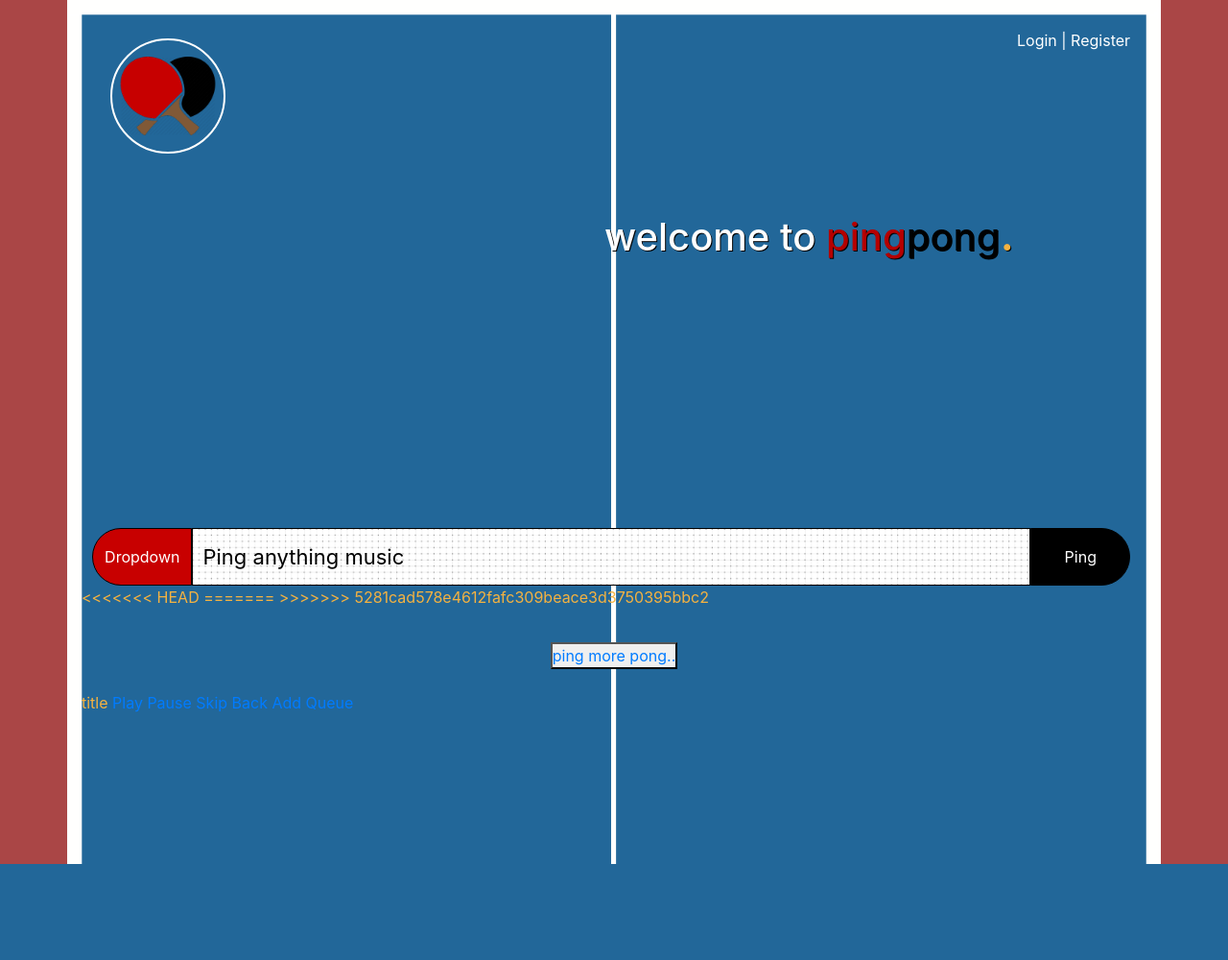
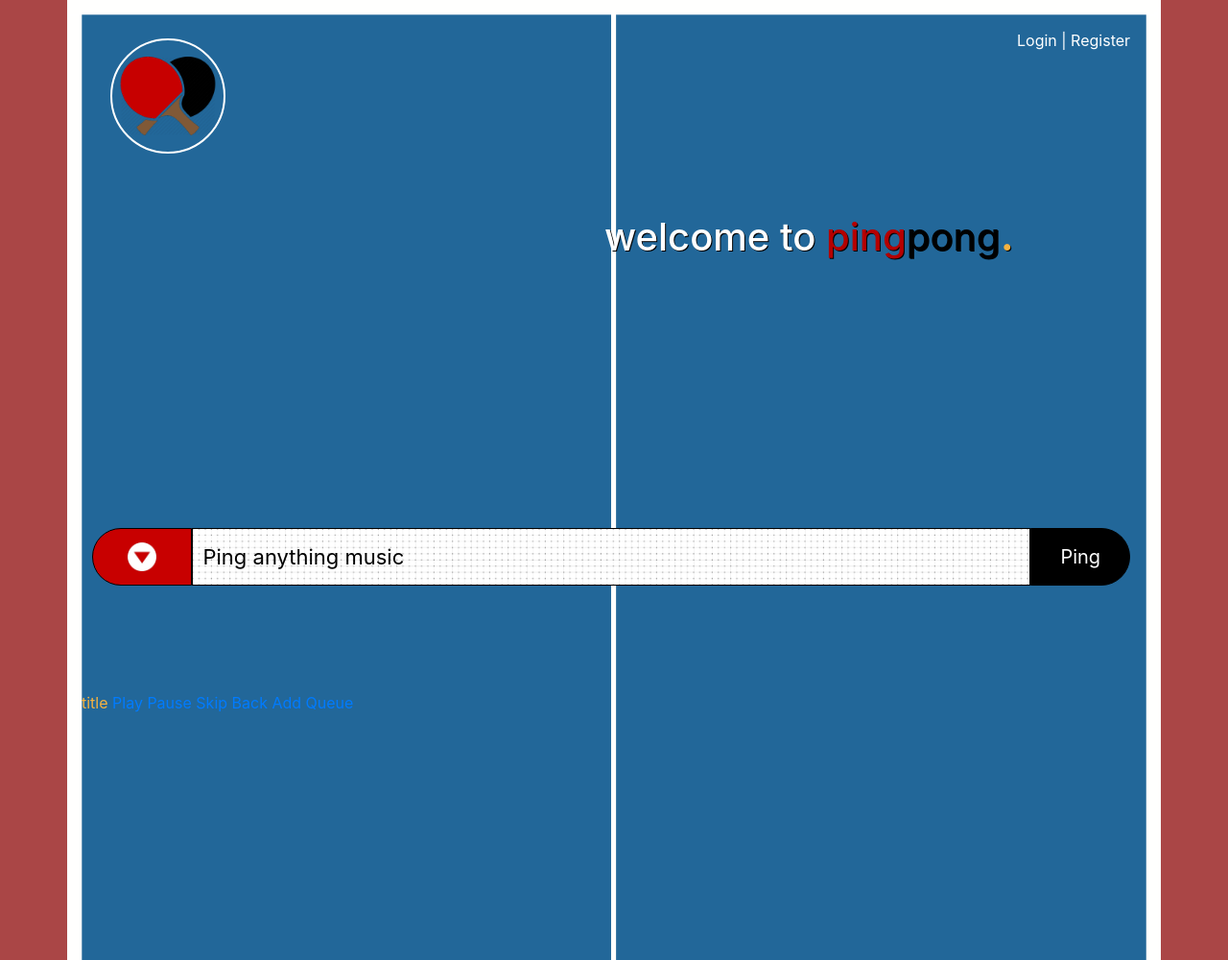
Before and after one commit to soodorama/mhub, a Django app: page / in a window 1280 px wide. Shown: the whole page at 96% size. Before the commit the page ends 900 px from the top, so only its background shows below. Run offline with Django 3.2, Linux system fonts and the light colour scheme; some libraries are stand-ins or nearby versions.

Commit message:
merged stuff, added dropdown icon

```diff
--- a/apps/mhub/static/mhub/css/style.css
+++ b/apps/mhub/static/mhub/css/style.css
@@ -14,7 +14,7 @@ body {
 }
 
 div.container {
-    min-height: 900px;
+    min-height: 1000px;
     background: url('/static/mhub/img/table_background_middle.png') no-repeat;
     background-size: cover;
     padding-top: 0.1px;
@@ -125,6 +125,11 @@ div.container {
                 color: white;
             }
 
+                div.container div.searchbar div.dropdown button.dropdown_button img {
+                    width:30px;
+                    height:30px;
+                }
+
                 div.container div.searchbar div.dropdown div.dropdown_content a:hover {
                     background-color: #ddd;
                 }
@@ -144,7 +149,8 @@ div.container {
         div.container div.searchbar input.gobutton {
             width: 9.5%;
             height:60px;
-            font-size: 16px;
+            font-size: 20px;
+            /* font-weight:bold; */
             border:1px solid black;
             border-radius: 0 30px 30px 0;
             cursor: pointer;
@@ -166,6 +172,8 @@ div.container {
     }
 
         div.container div.search_results div.results_box {
+            vertical-align: top;
+            overflow: scroll;
             font-size: 16px;
             width: 30%;
             margin-right: 20px;
@@ -203,11 +211,23 @@ div.container {
                     color: black;
                 }
 
-    div.container div.more_container {
+    div.container div.search_results div.more_container {
         text-align: center;
         height: 90px;
         padding: 35px 0;
+        margin-left: -25px;
     }
+
+        div.container div.search_results div.more_container button.more_results {
+            width: 120px;
+            height:30px;
+            font-size:14px;
+            border-radius: 10px;
+        }
+
+            div.container div.search_results div.more_container button.more_results a {
+                text-decoration: none;
+            }
 
 
 /* **************************************************************************** */
@@ -248,13 +268,7 @@ div.container div.register {
 
 /* **************************************************************************** */
 
-div.container div.search_results results_box {
-    vertical-align: top;
-    overflow: scroll;
-    height: 600px
-}
-
-    div.container div.search_results results_box div.img_box {
+    div.container div.search_results div.results_box div.img_box {
         display:inline-block;
         width: 110px;
         height: 65px;
@@ -262,16 +276,16 @@ div.container div.search_results results_box {
         margin: 5px;
     }
 
-        div.container div.search_results results_box div.img_box {
+        div.container div.search_results div.results_box div.img_box {
             max-width: 100%;
             max-height: 100%
         }
 
-    div.container div.search_results results_box div.details_box {
+    div.container div.search_results div.results_box div.details_box {
         display:inline-block;
     }
 
-        div.container div.search_results results_box div.details_box ul {
+        div.container div.search_results div.results_box div.details_box ul {
             font-size: 10px;
             list-style-type: none;
             vertical-align: top;
--- a/apps/mhub/templates/mhub/index.html
+++ b/apps/mhub/templates/mhub/index.html
@@ -24,7 +24,7 @@
         <form action="{% url 'process_pings' %}" method="POST">
             {% csrf_token %}
             <div class="dropdown">
-                <button class="dropdown_button">Dropdown</button>
+                <button class="dropdown_button"><img src="{% static 'mhub/img/dropdown_search_3.png' %}" alt="Dropdown"></button>
                 <div class="dropdown_content">
                     <a href="#song"><img class="dropdown_img" src="{% static 'mhub/img/songs_search.png' %}" alt="Songs"></a>
                     <a href="#artist"><img class="dropdown_img" src="{% static 'mhub/img/artists_search.png' %}" alt="Artists"></a>
@@ -39,17 +39,14 @@
         </form>
     </div>
 
-<<<<<<< HEAD
-=======
     <img src="{% static 'mhub/img/loading_pingpong_2.gif' %}" alt="Loading Gif" class="loading_pingpong">
 
->>>>>>> 5281cad578e4612fafc309beace3d3750395bbc2
     <div class="search_results">
         <div class="results_box youtube_results">
             <h3>YouTube</h3>
             <div class="content_box">
                 <div class="img_box">
-                    <img class="result_img" src="{% static 'mhub/newimgs/youtube_thumbnail.jpg' %}" alt="result_example">
+                    <img class="result_img" src="{% static 'mhub/img/youtube_thumbnail.png' %}" alt="result_example">
                 </div>
                 <div class="details_box"><ul>
                     <li>Title: latenight chill vibes...</li>
@@ -67,11 +64,12 @@
             <h3>Soundcloud</h3>
             <div class="content_box">Results</div>
         </div>
+        <div class="more_container">
+            <button class="more_results"><a href="{%url 'go_pongs' %}">ping more pong</a></button>
+        </div>
     </div>
 
-    <div class="more_container">
-        <button class="more_results"><a href="{%url 'go_pongs' %}">ping more pong..</a></button>
-    </div>
+
 
     <div class="player_fixed">
         <p>title</p>
```
Also changed, not shown: apps/mhub/static/mhub/img/725786_arrows_512x512.png (deleted), apps/mhub/static/mhub/img/dropdown_search_1.png (added), apps/mhub/static/mhub/img/dropdown_search_2.png (renamed from apps/mhub/static/mhub/img/dropdown_search.png), apps/mhub/static/mhub/img/dropdown_search_3.png (added), apps/mhub/static/mhub/img/youtube_thumbnail.png (renamed from apps/mhub/static/mhub/newimgs/youtube_thumbnail.png), apps/mhub/static/mhub/newimgs/youtube_thumbnail.jpg (deleted), 2 other files.
